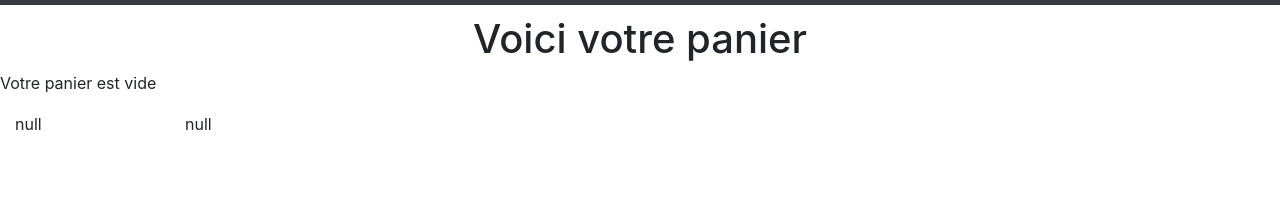
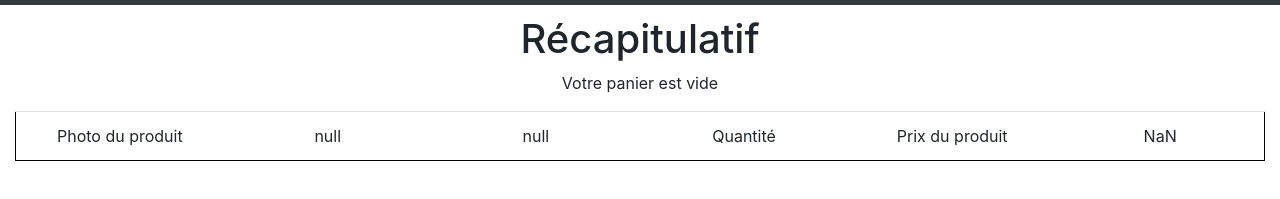
Before and after one commit to benlinux1/005_BenoitVINCENT-ORINOCO, a website: page basket.html in a window 1280 px wide. Shown: the part 61-260 px from the top of the page. Drawn offline with nearby package versions, Linux system fonts and the light colour scheme.

Commit message:
Edit product class and array for basket created

```diff
--- a/basket.html
+++ b/basket.html
@@ -35,7 +35,7 @@
 
 
 		<!-- Baslises title et description corrigées -->
-		<title>Orinoco - Bienvenue</title>
+		<title>Orinoco - Panier</title>
 		<meta name="description" content="Bienvenue chez Orinoco " />
 
 		<!-- Analytics -->
@@ -72,7 +72,7 @@
 
 
     <body>
-        <h1 class="text-center">Voici votre panier</h1>
+        <h1 class="text-center">Récapitulatif</h1>
 		<section id="basket">
 
 		</section>
--- a/css/style.css
+++ b/css/style.css
@@ -54,3 +54,7 @@ margin-top: 10px;
     width: 80%;
     margin: auto;
 }
+
+.table {
+    border: 1px solid black;
+}
--- a/js/basket.js
+++ b/js/basket.js
@@ -2,26 +2,17 @@
 let params = (new URL(document.location)).searchParams;
 let id = params.get("id");
 
-// Construction d'un objet pour chaque produit du Panier
-class productInBasket {
-    constructor(image, title, color, totalPrice) {
-        this.image = productImage;
-        this.title = productName;
-        this.color = productColor;
-        this.totalPrice = productPrice * productQuantity;
-    }
-}
-
 // Pointage vers la section "basket"
 const basket = document.getElementById("basket");
-
+basket.classList.add("col-12");
+basket.classList.add("text-center");
 
 // Message concernant le détail du panier
 const message = document.createElement("p");
-basket.append(message);
 message.innerText = "Voici le détail de votre panier :";
 message.classList.add("basket-message");
-
+message.classList.add("col-12")
+basket.append(message);
 
 // Consultation du local Storage
 window.onload = () => {
@@ -32,28 +23,32 @@ window.onload = () => {
     }
 }
 
-// Création d'un "table" contenant la liste des produits + append à la section Basket
+// Création d'un tableau contenant la liste des produits + append à la section Basket
 const productList = document.createElement("table");
-basket.appendChild(productList);
-
-const basketContent = [];
-for(let i = 0; i < 99; i++);
-basket.append(basketContent);
-
+productList.classList.add("col-md-12");
+productList.classList.add("table");
+basket.append(productList);
 
 // Création d'un "tr" contenant la description des produits + append au tableau
 let productDescription = document.createElement("tr");
 productDescription.classList.add("col-md-12");
 productList.append(productDescription);
 
+// Création d'un "td" contenant l'image du produit
+let productImage = document.createElement("td");
+document.createElement("productImage");
+productImage.classList.add("col-md-2");
+productImage.innerText = "Photo du produit";
+productDescription.appendChild(productImage);
+
 // Récupération du nom de produit dans le localStorage
-let product = localStorage.getItem("productName");
-console.log(product);
-const productCreation = document.createElement("td");
-document.createElement("productCreation");
-productCreation.classList.add("col-md-2");
-productCreation.append(product);
-productDescription.append(productCreation);
+let productName = localStorage.getItem("productName");
+console.log(productName);
+const product = document.createElement("td");
+document.createElement("product");
+product.classList.add("col-md-2");
+product.append(productName);
+productDescription.append(product);
 
 // Récupération de la couleur dans le localStorage
 let selectedColor = localStorage.getItem("color");
@@ -64,7 +59,27 @@ productColor.classList.add("col-md-2");
 productColor.append(selectedColor);
 productDescription.append(productColor);
 
+// Création d'un "td" contenant la quantité du produit
+let productQuantity = document.createElement("td");
+document.createElement("productQuantity");
+productQuantity.classList.add("col-md-2");
+productQuantity.innerText = "Quantité";
+productDescription.appendChild(productQuantity);
 
+// Création d'un "td" contenant le prix du produit
+let productPrice = document.createElement("td");
+document.createElement("productPrice");
+productPrice.classList.add("col-md-2");
+productPrice.innerText = "Prix du produit";
+productDescription.appendChild(productPrice);
+
+// Création d'un "td" contenant le prix du produit
+let totalPrice = document.createElement("td");
+let totalPriceAmount = `${productQuantity}` * `${productPrice}`;
+document.createElement("totalPrice");
+totalPrice.classList.add("col-md-2");
+totalPrice.innerText = `${totalPriceAmount}`;
+productDescription.appendChild(totalPrice);
 
 
 ///////////      CREER UNE BOUCLE SUR CHAQUE ELEMENT AJOUTÉ POUR INCRÉMENTER LE TABLEAU      \\\\\\\\\\\\\\\\\\\\\\\
```
Also changed, not shown: js/product.js (+24 -6 lines).
